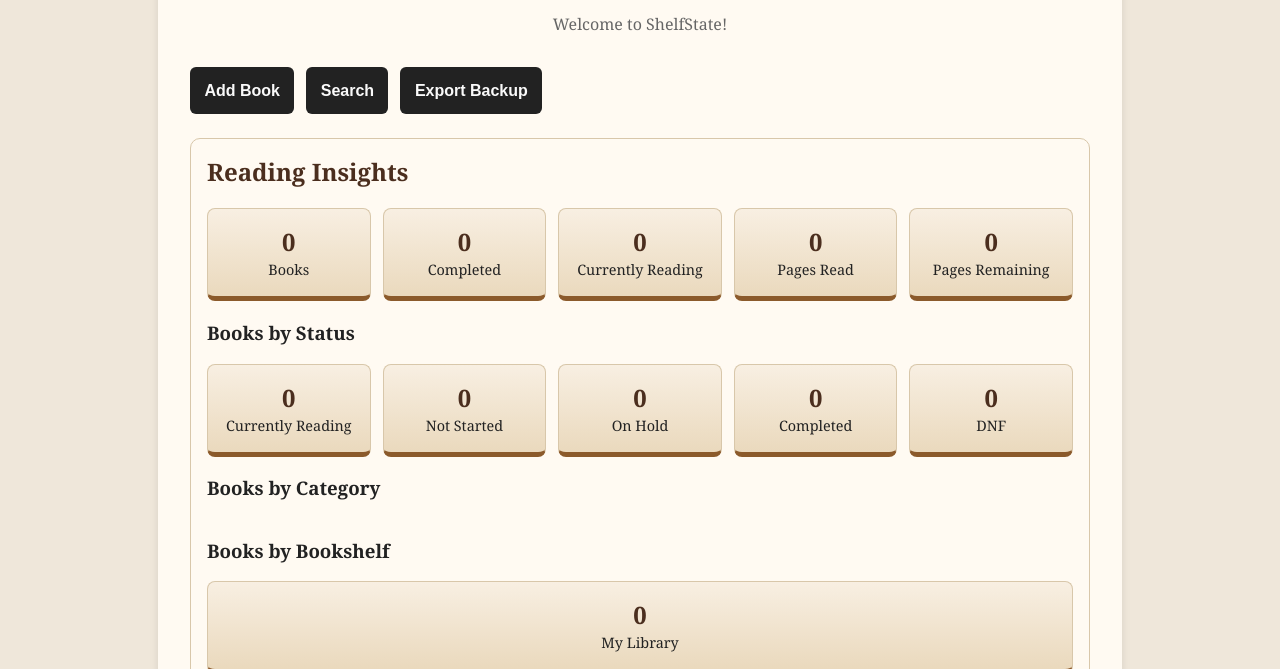
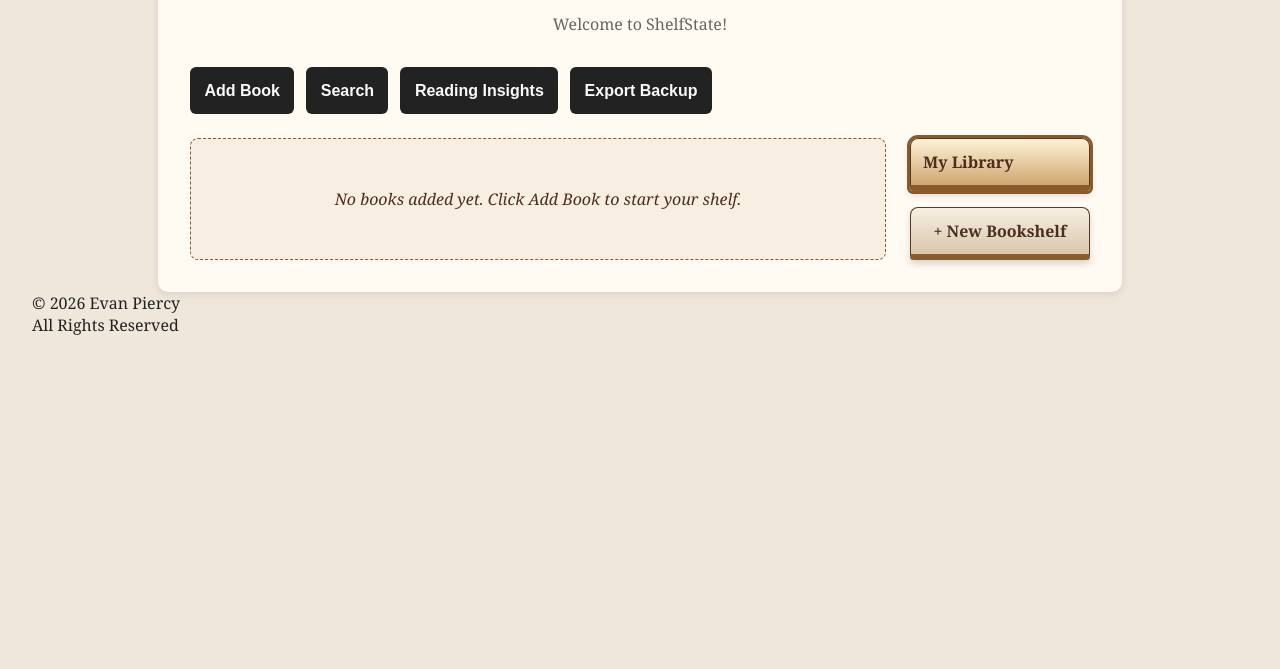
Before and after one commit to espiercy/ShelfState, a plain HTML site: page index.html in a window 1280 px wide. Shown: the part 131-800 px from the top of the page. Drawn offline with Linux system fonts and the light colour scheme.

Commit message:
Add Reading Insights view switch

```diff
--- a/index.html
+++ b/index.html
@@ -21,6 +21,13 @@
             type="button"
           >
             Search
+          </button>
+          <button
+            id="toggle-insights-btn"
+            class="secondary-action-btn"
+            type="button"
+          >
+            Reading Insights
           </button>
           <button
             id="export-data-btn"
--- a/script.js
+++ b/script.js
@@ -46,9 +46,12 @@ const toggleSearchBtn = document.querySelector("#toggle-search-btn");
 const searchPanel = document.querySelector("#search-panel");
 const readingInsights = document.querySelector("#reading-insights");
 const exportDataBtn = document.querySelector("#export-data-btn");
+const toggleInsightsBtn = document.querySelector("#toggle-insights-btn");
+const insightsLayout = document.querySelector("#insights-layout");
 
 //App State
 const appState = {
+  activeView: "library",
   books: [],
   bookshelves: [],
   booksLoadFailed: false,
@@ -186,6 +189,18 @@ exportDataBtn.addEventListener("click", () => {
 
   URL.revokeObjectURL(downloadUrl);
 });
+
+toggleInsightsBtn.addEventListener("click", () => {
+  const nextView = appState.activeView === "insights" ? "library" : "insights";
+
+  if (nextView === "insights") {
+    closeForm();
+  }
+
+  appState.activeView = nextView;
+  renderActiveView();
+});
+
 // Form Data
 function getBookData() {
   const formData = new FormData(form);
@@ -232,6 +247,26 @@ function validateBookData(bookData) {
 }
 
 // Rendering
+function renderActiveView() {
+  const isLibraryView = appState.activeView === "library";
+  const isInsightsView = appState.activeView === "insights";
+
+  libraryLayout.classList.toggle("hidden", !isLibraryView);
+  insightsLayout.classList.toggle("hidden", !isInsightsView);
+
+  toggleInsightsBtn.textContent = isInsightsView
+    ? "Back to Library"
+    : "Reading Insights";
+
+  showFormBtn.classList.toggle("hidden", isInsightsView);
+  toggleSearchBtn.classList.toggle("hidden", isInsightsView);
+
+  searchPanel.classList.toggle(
+    "hidden",
+    isInsightsView || !appState.isSearchVisible,
+  );
+}
+
 function renderBooks() {
   clearSelectedSpines();
   bookList.replaceChildren();
@@ -1066,6 +1101,7 @@ function initializeApp() {
   );
 
   renderBooks();
+  renderActiveView();
 }
 
 initializeApp();
```
